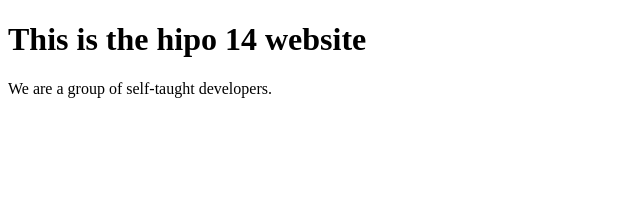
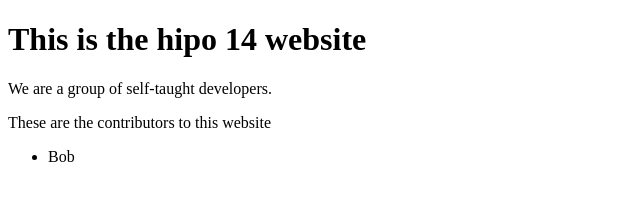
Before and after one commit to BobShoaun/Hipo-13-Website, a plain HTML site: page index.html in a window 1280 px wide. Shown: the whole page, without its empty margins (0-640 px from the left). Drawn offline with Linux system fonts and the light colour scheme.

Commit message:
added collaborater list

```diff
--- a/index.html
+++ b/index.html
@@ -8,5 +8,9 @@
 <body>
     <h1>This is the hipo 14 website</h1>
     <p>We are a group of self-taught developers.</p>
+    <p>These are the contributors to this website</p>
+    <ul>
+        <li>Bob</li>
+    </ul>
 </body>
 </html>
```
